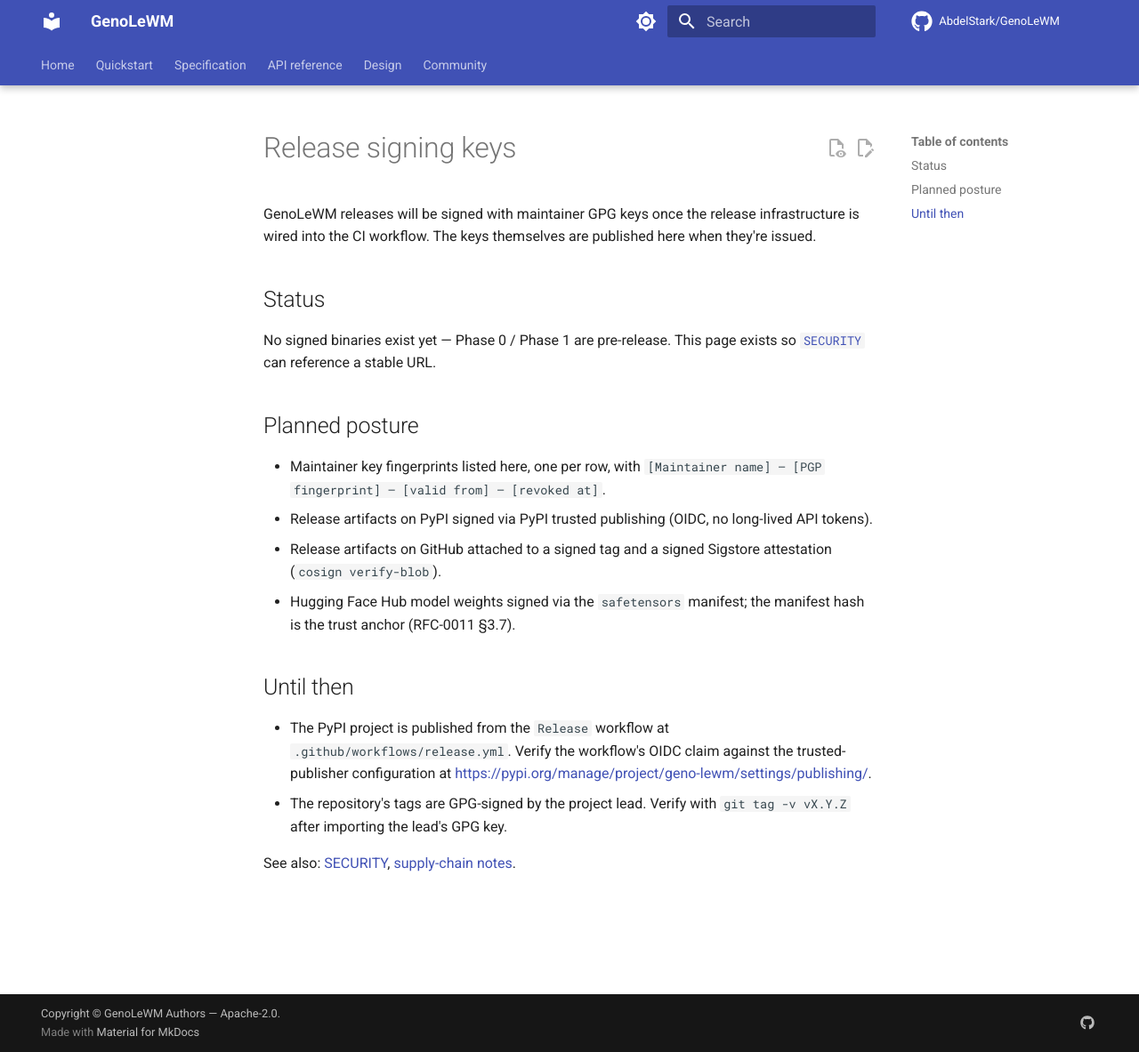
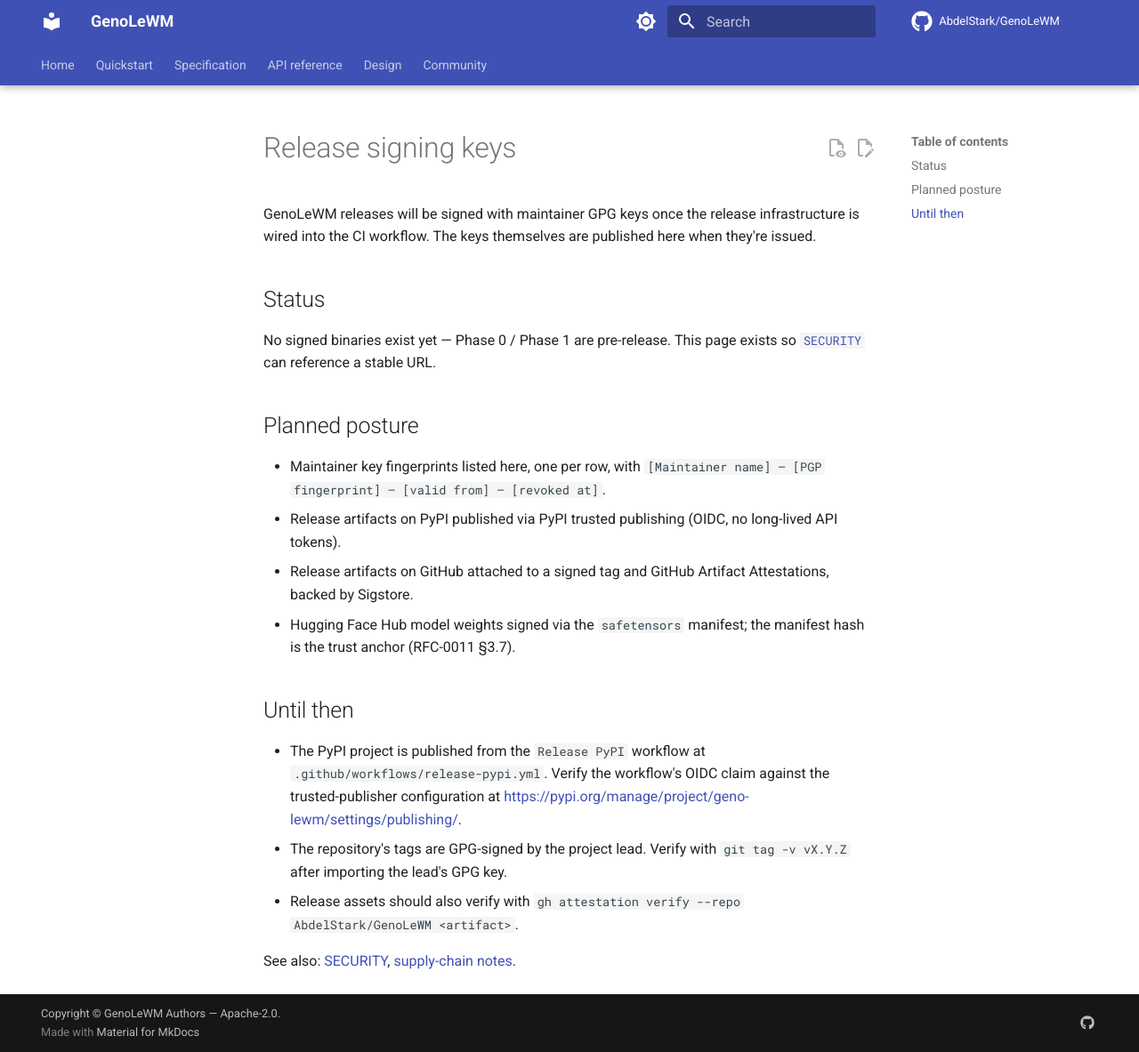
Before and after one commit to AbdelStark/GenoLeWM, an MkDocs documentation site: the page built from docs/release/signing-keys.md, in a window 1280 px wide and 1183 px high. Shown: the whole window at 89% size. Built offline with MkDocs 1.6.1 and Material for MkDocs 9.7.7, drawn with Linux system fonts in a browser that asks for light colours; comment, search, counter and statistics services are not loaded; the version menu is left out.

Commit message:
release: harden PyPI workflow

```diff
--- a/docs/release/signing-keys.md
+++ b/docs/release/signing-keys.md
@@ -14,20 +14,22 @@
 
 - Maintainer key fingerprints listed here, one per row, with
   `[Maintainer name] — [PGP fingerprint] — [valid from] — [revoked at]`.
-- Release artifacts on PyPI signed via PyPI trusted publishing (OIDC,
-  no long-lived API tokens).
-- Release artifacts on GitHub attached to a signed tag and a signed
-  Sigstore attestation (`cosign verify-blob`).
+- Release artifacts on PyPI published via PyPI trusted publishing
+  (OIDC, no long-lived API tokens).
+- Release artifacts on GitHub attached to a signed tag and GitHub
+  Artifact Attestations, backed by Sigstore.
 - Hugging Face Hub model weights signed via the `safetensors`
   manifest; the manifest hash is the trust anchor (RFC-0011 §3.7).
 
 ## Until then
 
-- The PyPI project is published from the `Release` workflow at
-  `.github/workflows/release.yml`. Verify the workflow's OIDC claim
-  against the trusted-publisher configuration at
+- The PyPI project is published from the `Release PyPI` workflow at
+  `.github/workflows/release-pypi.yml`. Verify the workflow's OIDC
+  claim against the trusted-publisher configuration at
   <https://pypi.org/manage/project/geno-lewm/settings/publishing/>.
 - The repository's tags are GPG-signed by the project lead. Verify
   with `git tag -v vX.Y.Z` after importing the lead's GPG key.
+- Release assets should also verify with
+  `gh attestation verify --repo AbdelStark/GenoLeWM <artifact>`.
 
 See also: [SECURITY](../security.md), [supply-chain notes](../privacy.md).
```
Also changed, not shown: CHANGELOG.md (+7 -0 lines), docs/spec/09-release-and-versioning.md (+3 -1 lines), 5 other files.
